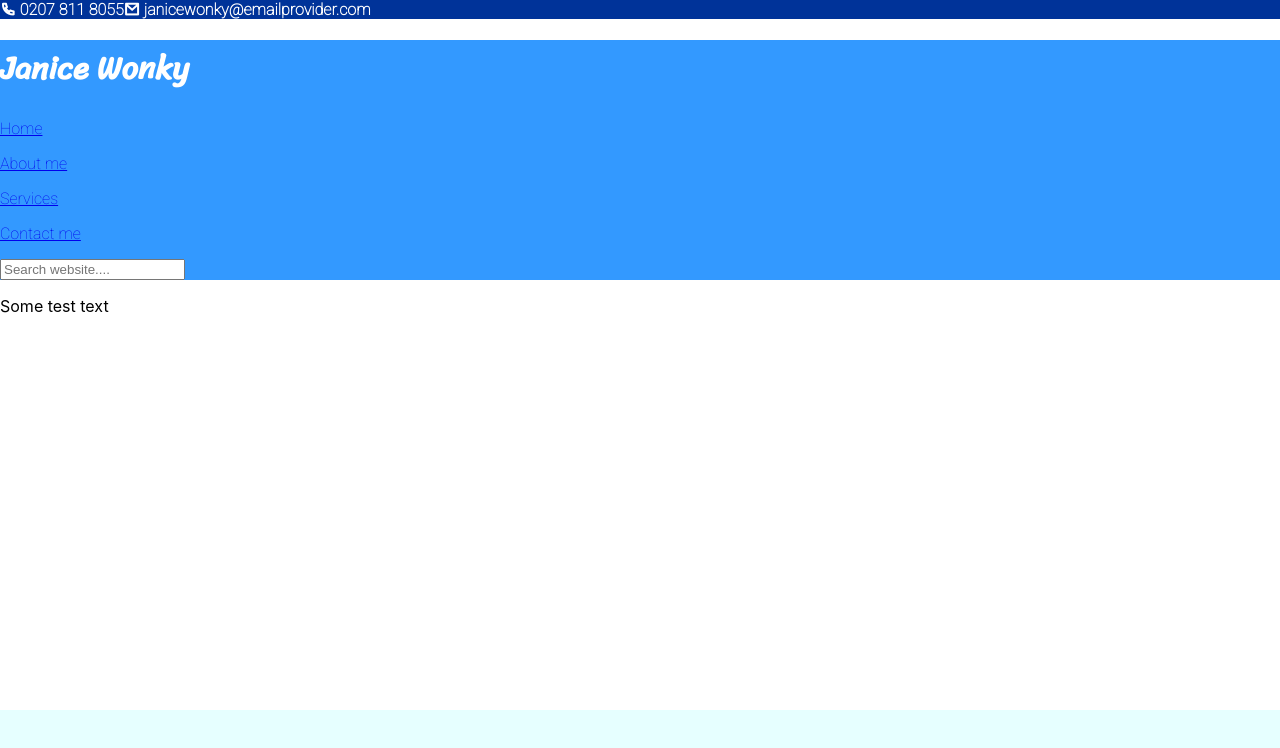
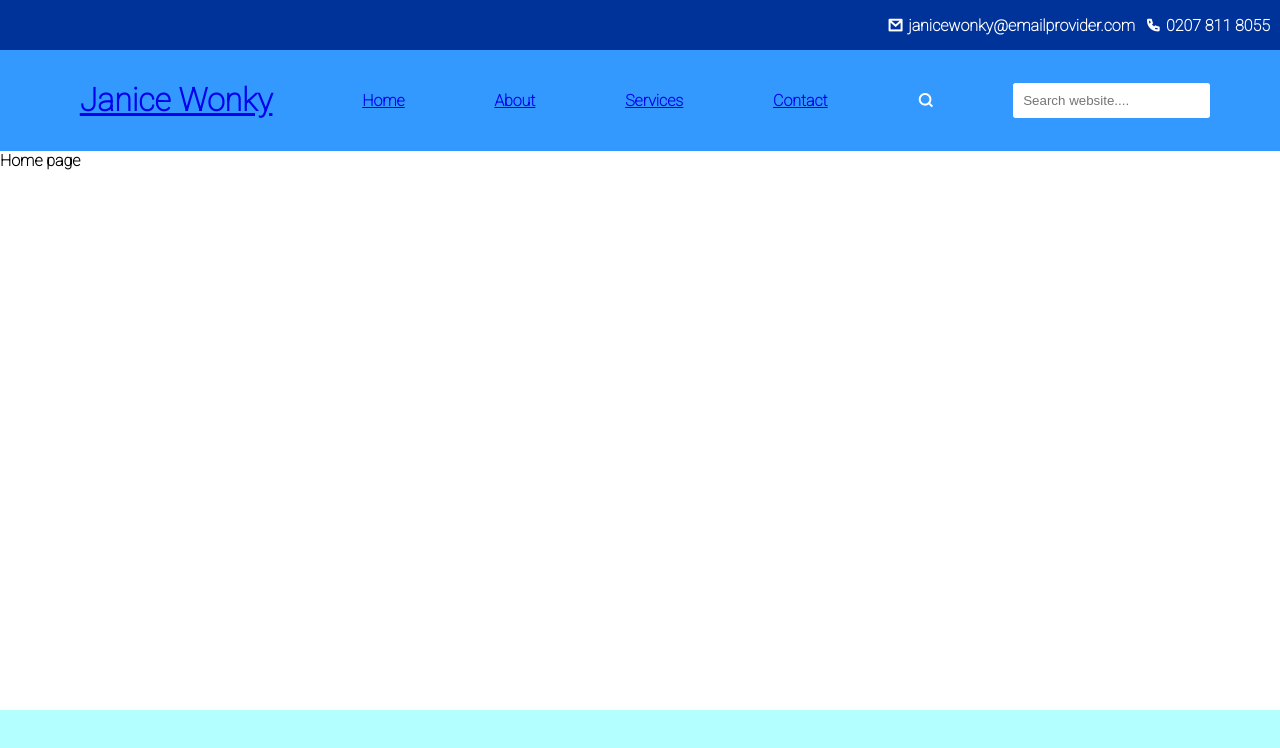
Before and after one commit to peter-lancaster/ed-psychologist, a React (Create React App) app: page / in a window 1280 px wide. Shown: the top 748 px of the page. Built offline with nearby package versions, Linux system fonts and the light colour scheme; a web font is replaced by a local one.

Commit message:
Added in Switch and Route

```diff
--- a/package.json
+++ b/package.json
@@ -8,6 +8,7 @@
     "@testing-library/user-event": "^7.2.1",
     "react": "^16.13.1",
     "react-dom": "^16.13.1",
+    "react-responsive-carousel": "^3.2.7",
     "react-router-dom": "^5.2.0",
     "react-scripts": "3.4.1",
     "remixicon": "^2.5.0"
--- a/src/App.css
+++ b/src/App.css
@@ -4,34 +4,65 @@ font-family: 'Open Sans', sans-serif;
 font-family: 'Roboto', sans-serif;
 font-family: 'Sriracha', cursive; */
 
+body {
+  font-family: 'Roboto', sans-serif;
+  font-weight : 900;
 
-
+}
 
 header {
-  font-family: 'Roboto', sans-serif;
+  display : flex;
+  flex-direction : column;
   position : relative;
   justify-content : space-evenly;
 }
 
 .upper-header-bar {
+  display : flex;
+  justify-content : flex-end;
+  align-items : center;
+  height: 50px;
   font-weight : 700;
   background : #003399;
   color : white;
 }
 
+.upper-header-bar > span{
+  padding-right: 10px;
+  padding-left : 5px;
+}
+
 .lower-header-bar {
+  display : flex;
+  align-items : center;
+  justify-content : space-evenly;
+
+
+
   background : #3399ff;
   color : white;
+
 }
 
-.lower-header-bar > h1 {
+.logo {
   font-family: 'Sriracha', cursive;
+  font-size: 3em;
+
 }
 
+.lower-header-bar > * {
+  padding : 10px;
+}
+
+.lower-header-bar > input {
+  border-radius : 0.2em;
+  border : none;
+  color : #aaa;
+}
 
 footer {
   position: fixed;
-  background:#e6ffff;
+  background:#b3ffff;
   bottom : 0;
   height : 90px;
   width : 100%;
--- a/src/App.js
+++ b/src/App.js
@@ -1,17 +1,24 @@
 import React from 'react';
-import logo from './logo.svg';
 import './App.css';
 import Header from "./Header"
 import Footer from "./Footer"
+import {Switch, Route} from "react-router-dom"
+import Home from "./components/Home"
+import About from "./components/About"
+import Services from "./components/Services"
+import Contact from "./components/Contact"
 
 function App() {
   return (
     <>
     <Header />
-    <main>
-      <p>Some test text</p>
-    </main>
-    <Footer />
+      <Switch>
+        <Route exact path ="/"><Home/></Route>
+        <Route path ="/about"><About/></Route>
+        <Route path ="/services"><Services/></Route>
+        <Route path ="/contact"><Contact/></Route>
+      </Switch>
+     <Footer />
     </>
   )
 }
--- a/src/Header.js
+++ b/src/Header.js
@@ -6,15 +6,16 @@ function Header() {
     return (
         <header>
             <div className="upper-header-bar">
-                <i class="ri-phone-line"></i> <span>0207 811 8055</span>
-                <i class="ri-mail-line"></i> <span>janicewonky@emailprovider.com</span>
+                <i className="ri-mail-line ri-1.5x"></i> <span>janicewonky@emailprovider.com</span>
+                <i className="ri-phone-line ri-1.5x"></i> <span>0207 811 8055</span>
             </div>
             <div className="lower-header-bar">
-            <h1>Janice Wonky</h1>
+                <Link to="/"><h1>Janice Wonky</h1></Link>
                 <Link to="/"><p>Home</p></Link>
-                <Link to="/about"><p>About me</p></Link>
+                <Link to="/about"><p>About</p></Link>
                 <Link to="/services"><p>Services</p></Link>
-                <Link to="/contact"><p>Contact me</p></Link>
+                <Link to="/contact"><p>Contact</p></Link>
+                <i className="ri-search-line"></i>
             <input type="text" placeholder="Search website...." ></input>
             </div>
         </header>
--- /dev/null
+++ b/src/components/About.js
@@ -0,0 +1,9 @@
+import React from "react"
+
+function About() {
+    return (<div>
+        About page
+    </div>)
+}
+
+export default About
--- /dev/null
+++ b/src/components/Contact.js
@@ -0,0 +1,9 @@
+import React from "react"
+
+function Contact() {
+    return (<div>
+        Contact page
+    </div>)
+}
+
+export default Contact
--- /dev/null
+++ b/src/components/Home.js
@@ -0,0 +1,9 @@
+import React from "react"
+
+function Home() {
+    return (<div>
+        Home page
+    </div>)
+}
+
+export default Home
--- /dev/null
+++ b/src/components/Services.js
@@ -0,0 +1,10 @@
+import React from "react"
+
+function Services() {
+
+    return (<div>
+        Services page
+    </div>)
+}
+
+export default Services
--- a/src/index.css
+++ b/src/index.css
@@ -1,4 +1,5 @@
 body {
+  font-size : 1em;
   margin: 0;
   min-height : 100vh;
   font-family: -apple-system, BlinkMacSystemFont, 'Segoe UI', 'Roboto', 'Oxygen',
```
Also changed, not shown: public/NpmsInHere.txt (added), 1 other file (tests, documents, lock files or other folders).
